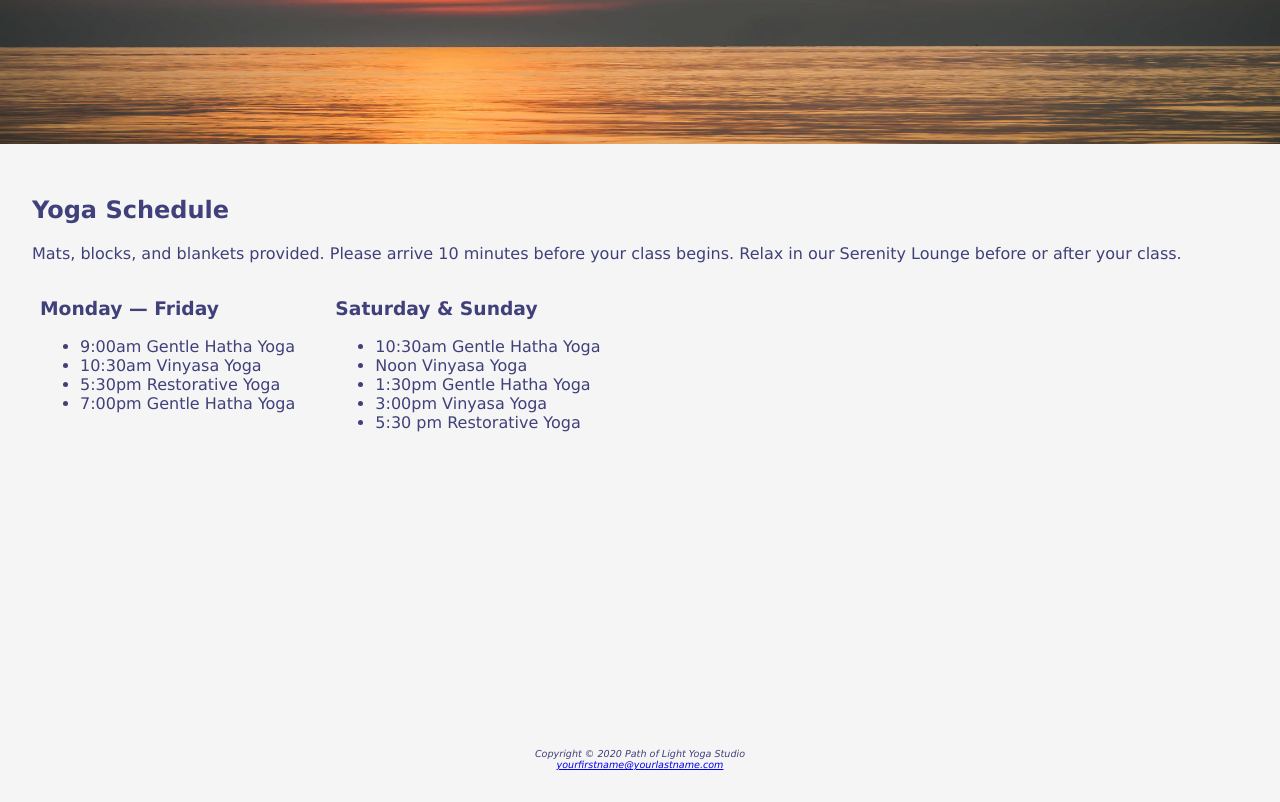
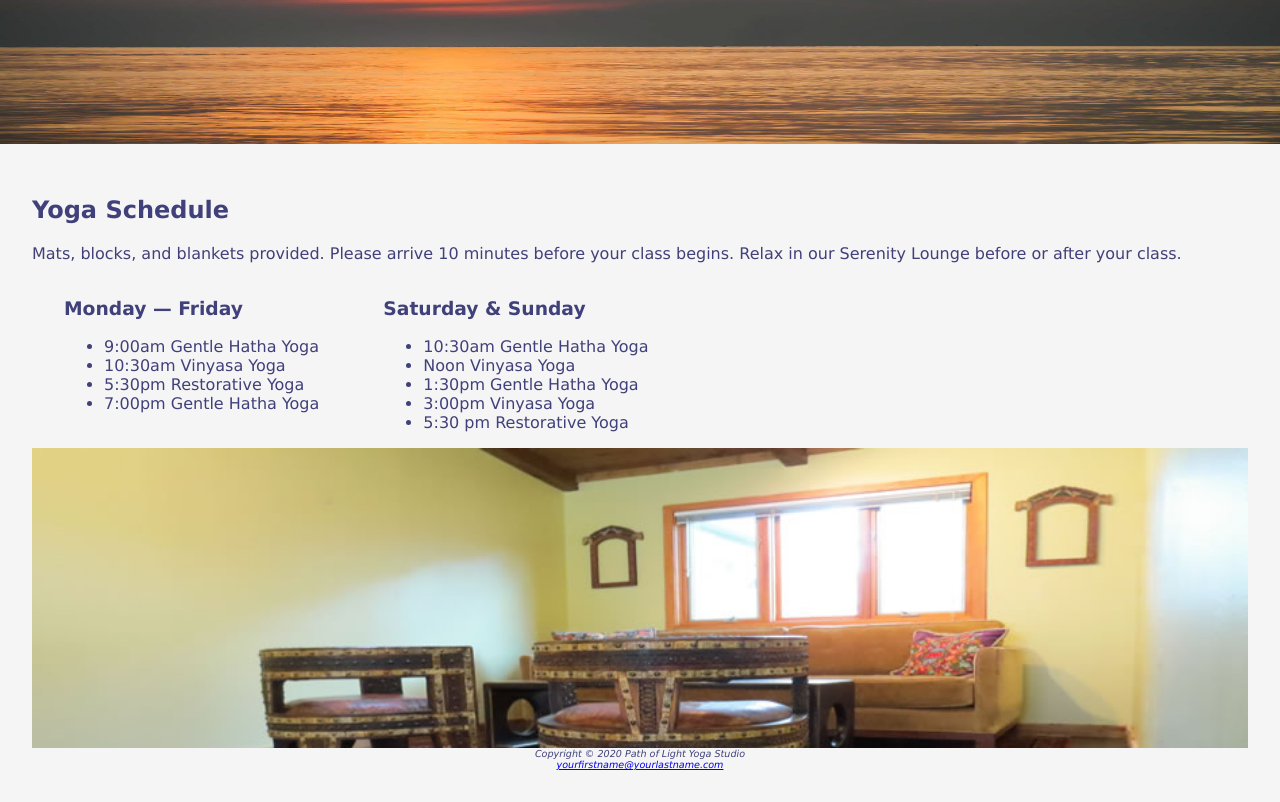
Before and after one commit to vglezman/yoga7_2022, a plain HTML site: page schedule.html in a window 1280 px wide. Shown: the part 106-908 px from the top of the page. Drawn offline with Linux system fonts and the light colour scheme.

Commit message:
Update yoga.css

```diff
--- a/yoga.css
+++ b/yoga.css
@@ -10,7 +10,7 @@ background-color: #F5F5F5;
 padding: 2em;
 }
 header {
-background-color: #80CBC4;
+background-color: #40407A;
 background-image: url(sunrise.jpg);
 background-size: 100% 100%;
 color: #FFF;
@@ -19,8 +19,8 @@ margin-top: 50px;
 min-height: 200px;
 }
 header a { text-decoration: none; }
-header a:link { color: #FFF; }
-header a:visited { color: #FFF; }
+header a:link       { color: #FFF; }
+header a:visited  { color: #FFF; }
 header a:hover { color: #EDF5F5; }
 .home, .conetent {
 height: 20vh;
@@ -65,14 +65,14 @@ height: 300px;
 display: none;
 }
 #loungehero {
-background-imahe: url(yogalounge.jpg);
+background-image: url(yogalounge.jpg);
 background-repeat: no-repeat;
 background-size: cover;
 height: 300px;
 display: none;
 }
 #mobile { display: inline; }
-#desktop { display: none;}
+#desktop { display: none; }
 .studio { font-style: italic; }
 section {
 padding-left: .5em;
@@ -90,7 +90,7 @@ justify-content: flex-end;
 }
 nav li { width: 7em; }
 section {
-padding-;eft: 2em;
+padding-left: 2em;
 padding-right: 2em;
 }
 #mathero, #loungehero {
```
